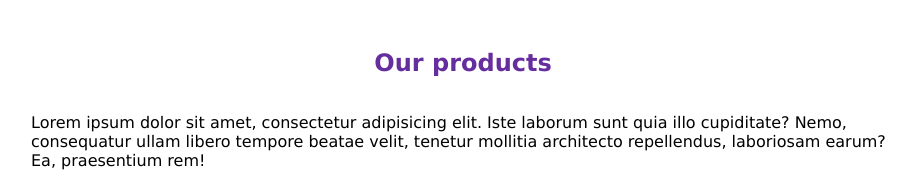
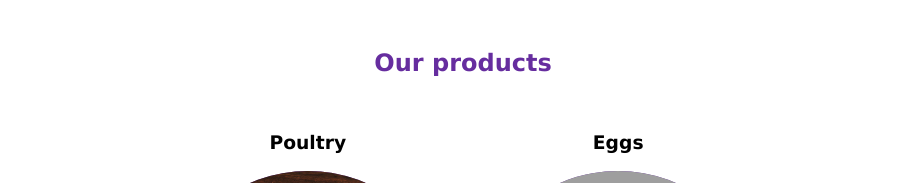
Before and after one commit to Ombiro96/Sudi-Farm-Limited, a plain HTML site: page home.html in a window 1280 px wide. Shown: the part 1565-1748 px from the top of the page, without its empty margins (177-1093 px from the left). Drawn offline with Linux system fonts and the light colour scheme; grey boxes are pictures that could not be loaded.

Commit message:
Content add

```diff
--- a/home.html
+++ b/home.html
@@ -48,10 +48,6 @@
             </article>
             <article id="products">
                 <h2>Our products</h2>
-                <p>Lorem ipsum dolor sit amet, consectetur adipisicing elit. Iste laborum sunt quia illo cupiditate?
-                    Nemo,
-                    consequatur ullam libero tempore beatae velit, tenetur mollitia architecto repellendus, laboriosam
-                    earum? Ea, praesentium rem!</p>
 
                 <div class="product-cards centered">
                     <article class="product-card">
```
